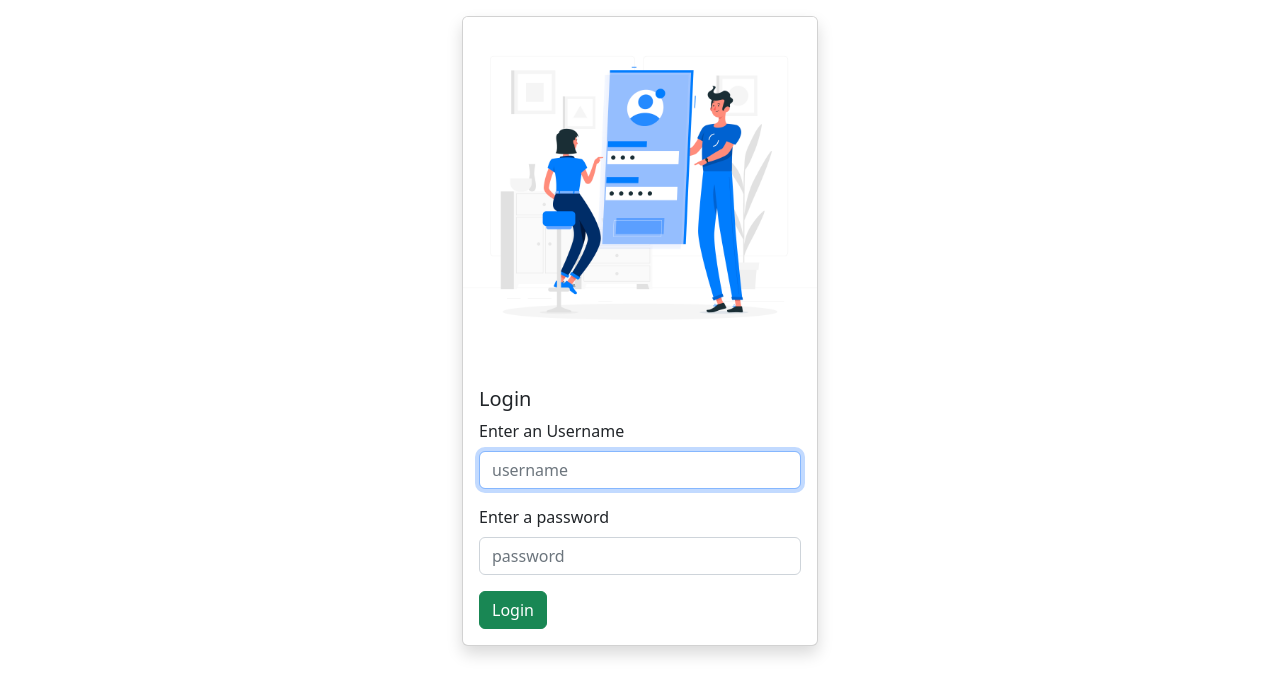
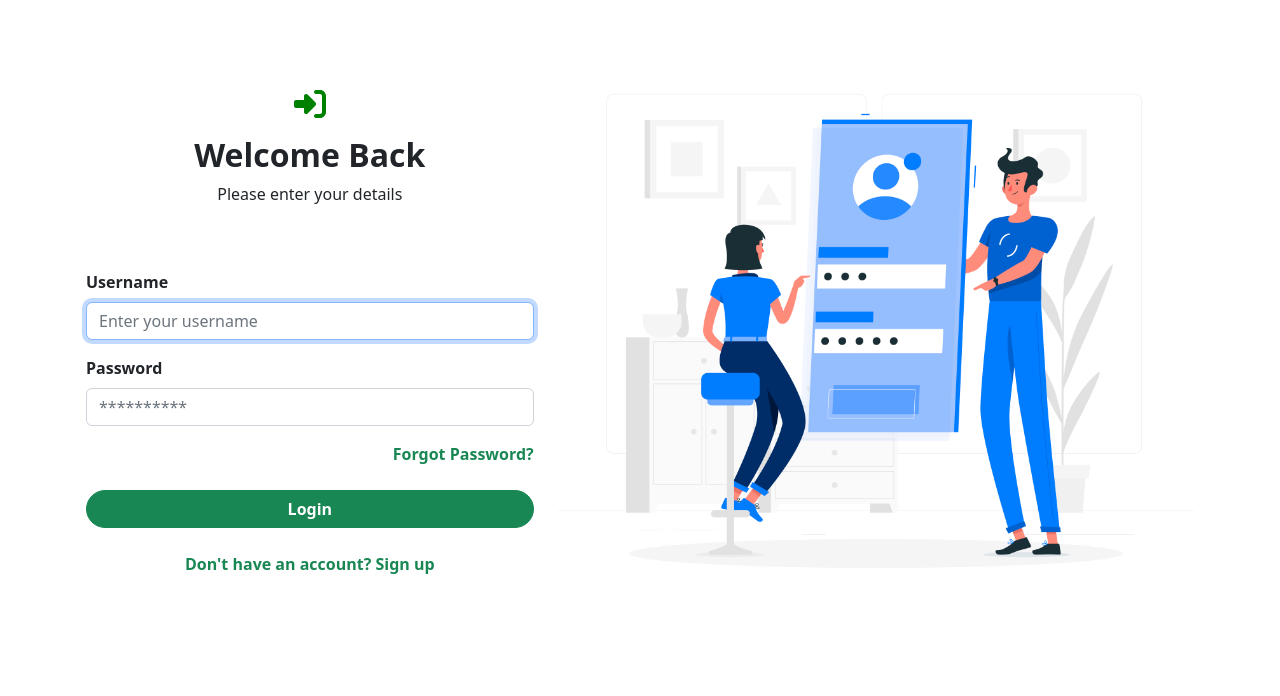
Before and after one commit to thakurdinker/Ecommerce, a React (Create React App) app in the folder frontend/: page /admin in a window 1280 px wide. Shown: the top 696 px of the page. Built offline with nearby package versions, Linux system fonts and the light colour scheme.

Commit message:
Made some UI Changes on the orders page and redesigned login page

```diff
--- a/frontend/src/components/UserOrders/index.js
+++ b/frontend/src/components/UserOrders/index.js
@@ -40,10 +40,11 @@ const UserOrders = () => {
   const generateOrders = (data) => {
     return data.orderDetails.map(function (order, index) {
       return (
+        // border-bottom border-2 border-danger
         <div
           id={order.product._id}
           key={order.product._id}
-          className={`col-12 p-3 col-md-4 ps-md-0 pe-md-2 pt-md-2 border-bottom border-2`}
+          className={`col-12 p-3 col-md-4 ps-md-0 pe-md-2 pt-md-2`}
           onClick={() =>
             showOrderDetails((prevState) => {
               return Object.assign({}, { ...prevState }, { order, show: true });
@@ -56,8 +57,8 @@ const UserOrders = () => {
             </div>
             <h6 className="text-start ms-2">{order.product.title}</h6>
             {index !== data.orderDetails.length - 1 && (
-              // Show borders on the right side when display is larger than medium
-              <div className="d-none d-md-inline-block border-1 border h-100 ms-2"></div>
+              // Show borders on the right side when display is larger than medium border-1 border
+              <div className="d-none d-md-inline-block   h-100 ms-2"></div>
             )}
           </div>
         </div>
@@ -80,8 +81,8 @@ const UserOrders = () => {
 
   if (orderDetails.show) {
     return (
-      <div className="container">
-        <div className="d-flex flex-row justify-content-between align-items-center">
+      <div className="container-fluid pe-md-5 ps-md-5  vh-100 d-md-flex flex-md-column justify-content-md-center align-items-evenly">
+        <div className=" d-flex flex-row justify-content-between align-items-center">
           <h6 className="text-muted text-start mt-3">
             Order Id: {orderDetails.order.orderId}
           </h6>
@@ -99,19 +100,19 @@ const UserOrders = () => {
             </button>
           </div>
         </div>
-        <div className="container mt-3 d-flex flex-column flex-md-row justify-content-md-around align-items-md-start">
+        <div className=" mt-3 d-flex flex-column flex-md-row justify-content-md-between align-items-md-start">
           <div
             id="orderDetails"
-            className="d-flex align-items-center flex-md-column justify-content-md-start align-items-md-center "
+            className="d-flex align-items-center flex-md-column justify-content-md-start align-items-md-start"
           >
-            <div className="w-50">
+            <div className="">
               <img
                 src={orderDetails.order.product.images[0]}
                 alt=""
                 className="img-thumbnail"
               />
             </div>
-            <div className="p-md-3">
+            <div className="p-md-3 ms-2 ms-md-0">
               <h6 className="fw-bold">{orderDetails.order.product.title}</h6>
               <h6 className="text-muted">Qty: {orderDetails.order.qty}</h6>
             </div>
@@ -169,7 +170,7 @@ const UserOrders = () => {
           </div>
 
           <button
-            className="btn btn-success rounded-pill w-100 mt-5 d-md-none"
+            className="btn btn-success rounded-pill w-100 mt-5 mb-5 d-md-none"
             onClick={() =>
               showOrderDetails((prevState) => {
                 return Object.assign({}, { ...prevState }, { show: false });
--- a/frontend/src/components/login/login.css
+++ b/frontend/src/components/login/login.css
@@ -1,3 +1,5 @@
-.card {
-  height: fit-content;
-}
+/* @media (min-width: 768px) {
+  #login_container {
+    width: 45%;
+  }
+} */
--- a/frontend/src/components/login/loginForm.js
+++ b/frontend/src/components/login/loginForm.js
@@ -1,53 +1,92 @@
-import "./login.css";
 import loginImage from "../../assets/images/login.jpg";
+import { FontAwesomeIcon } from "@fortawesome/react-fontawesome";
+import { faSignIn, faSignInAlt } from "@fortawesome/free-solid-svg-icons";
 
 const LoginForm = ({ handleFormSubmit }) => {
   return (
-    <div className="container d-flex justify-content-center align-items-center mt-3">
+    <div className="container pe-3 ps-3 pt-4">
       <div className="row">
-        <div className="col-md-6 offset-md-3 col-xl-4 offset-xl-4">
-          <div className="card shadow">
-            <img src={loginImage} alt="" className="card-img-top" />
-            <div className="card-body">
-              <h5 className="card-title">Login</h5>
+        <div className="col-12 col-md-5">
+          <div
+            id="login_container"
+            className="d-flex flex-column justify-content-center align-items-center"
+          >
+            <div className="d-flex flex-column justify-content-center align-items-center pt-5 pb-5">
+              <FontAwesomeIcon
+                icon={faSignInAlt}
+                size="2x"
+                color="green"
+                className="p-3"
+              />
+              <h2 className="fw-semibold">Welcome Back</h2>
+              <p className="text fs-6">Please enter your details</p>
+            </div>
+
             <form
-                className="validate-form"
+              className="validate-form w-100 d-flex flex-column"
               noValidate
               onSubmit={handleFormSubmit}
             >
-                <div className="mb-3">
-                  <label htmlFor="username" className="form-label">
-                    Enter an Username
+              <div className="mb-3 align-self-start w-100">
+                <label
+                  htmlFor="username"
+                  className="form-label fs-6 text fw-bold "
+                >
+                  Username
                 </label>
                 <input
                   className="form-control"
                   type="text"
                   name="username"
                   id="username"
-                    placeholder="username"
+                  placeholder="Enter your username"
                   required
                   autoFocus
                 />
-                  <div className="valid-feedback">Looks good!</div>
               </div>
-                <div className="mb-3">
-                  <label htmlFor="password" className="form-label">
-                    Enter a password
+
+              <div className="mb-3 align-self-start w-100">
+                <label
+                  htmlFor="password"
+                  className="form-label fs-6 text fw-bold"
+                >
+                  Password
                 </label>
                 <input
                   className="form-control"
                   type="password"
                   name="password"
                   id="password"
-                    placeholder="password"
+                  placeholder="**********"
                   required
                 />
-                  <div className="valid-feedback">Looks good!</div>
               </div>
-                <button className="btn btn-success btn-block">Login</button>
+
+              <a
+                className="text-success fw-semibold align-self-end text-decoration-none"
+                href="/login"
+              >
+                Forgot Password?
+              </a>
+              <button
+                type="submit"
+                className="btn btn-success fw-bold w-100 rounded-pill mt-4"
+              >
+                Login
+              </button>
             </form>
+
+            <p className="text fs-6 fw-semibold text-success mt-4">
+              Don't have an account?{" "}
+              <a className="text-success text-decoration-none" href="/register">
+                Sign up
+              </a>
+            </p>
           </div>
         </div>
+        {/* Show login image only for devices with medium and above screen size */}
+        <div className="d-none d-md-inline-block col-12 col-md-7 d-md-flex flex-md-column justify-content-md-center align-items-md-center">
+          <img src={loginImage} className="img-fluid" alt="loginimage" />
         </div>
       </div>
     </div>
@@ -55,3 +94,54 @@ const LoginForm = ({ handleFormSubmit }) => {
 };
 
 export default LoginForm;
+
+// <div className="p-3 d-flex justify-content-center align-items-center vh-100">
+// <div className="row">
+//   <div className="col-md-6 offset-md-3 col-xl-4 offset-xl-4 border border-danger">
+//     <div className="card shadow">
+//       <div>
+//         <img src={loginImage} alt="" className="card-img-top" />
+//       </div>
+//       <div className="card-body">
+//         <h5 className="card-title">Login</h5>
+//         <form
+//           className="validate-form"
+//           noValidate
+//           onSubmit={handleFormSubmit}
+//         >
+//           <div className="mb-3">
+//             <label htmlFor="username" className="form-label">
+//               Enter an Username
+//             </label>
+//             <input
+//               className="form-control"
+//               type="text"
+//               name="username"
+//               id="username"
+//               placeholder="username"
+//               required
+//               autoFocus
+//             />
+//             <div className="valid-feedback">Looks good!</div>
+//           </div>
+//           <div className="mb-3">
+//             <label htmlFor="password" className="form-label">
+//               Enter a password
+//             </label>
+//             <input
+//               className="form-control"
+//               type="password"
+//               name="password"
+//               id="password"
+//               placeholder="password"
+//               required
+//             />
+//             <div className="valid-feedback">Looks good!</div>
+//           </div>
+//           <button className="btn btn-success btn-block">Login</button>
+//         </form>
+//       </div>
+//     </div>
+//   </div>
+// </div>
+// </div>
```
Lines whose indentation alone changed are shown as unchanged.
